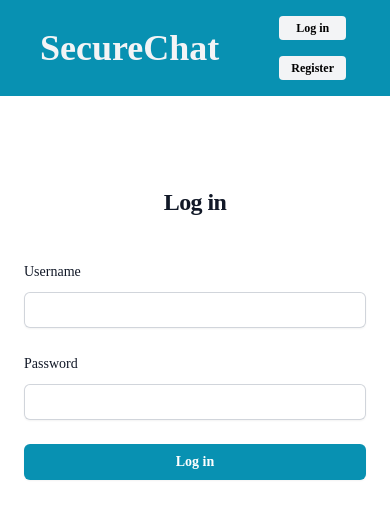
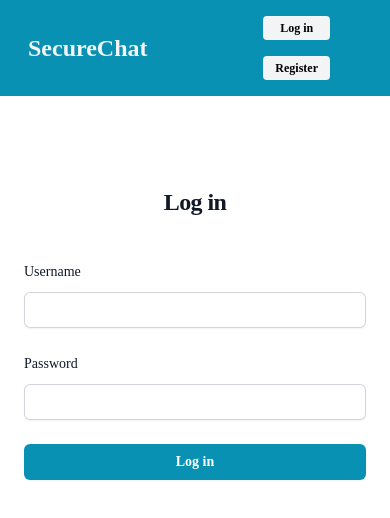
Before and after one commit to Prathu56/e2ee-chat-app, a React (Create React App) app in the folder frontend/: page /login in a window 390 px wide. Shown: the top 518 px of the page. Built offline with nearby package versions, Linux system fonts and the light colour scheme.

Commit message:
responsiveness fix

```diff
--- a/frontend/src/components/Navbar.js
+++ b/frontend/src/components/Navbar.js
@@ -12,9 +12,9 @@ const Navbar = () => {
 
 	return (
 		<header className="bg-cyan-600 body-font mx-auto flex px-5 py-2 flex-row items-center justify-between sticky top-0">
-			<div className='flex px-5'>
+			<div className='flex px-2 sm:px-5'>
 				<Link to='/'>
-					<span className="text-4xl font-semibold text-gray-100 justify-center">SecureChat</span>
+					<span className="text-2xl sm:text-4xl font-semibold text-gray-100 justify-center">SecureChat</span>
 				</Link>
 			</div>
 
```
